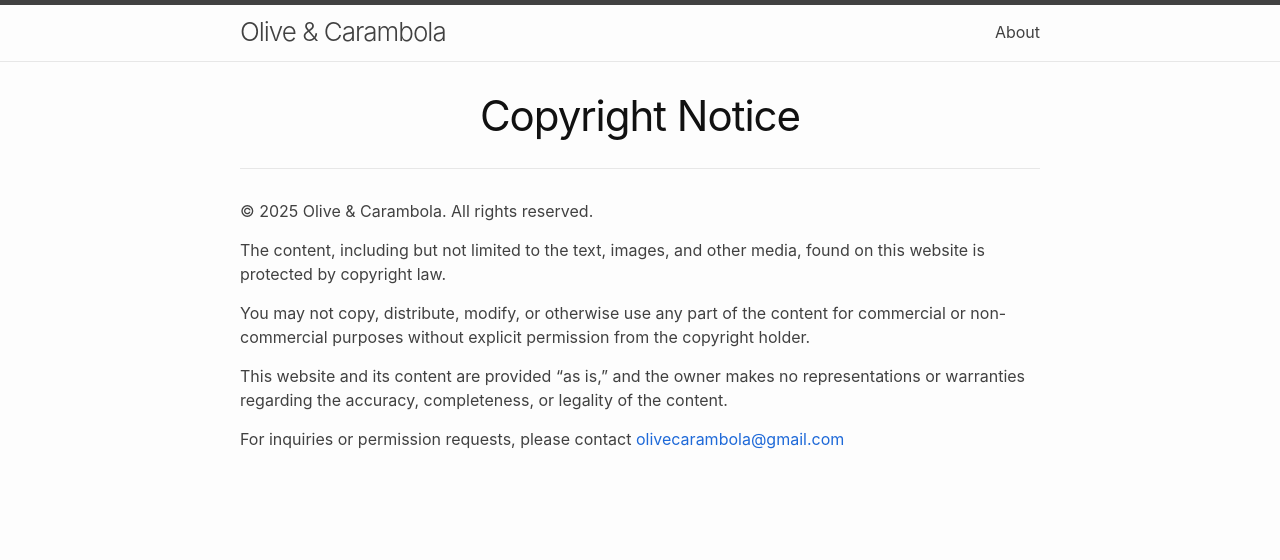
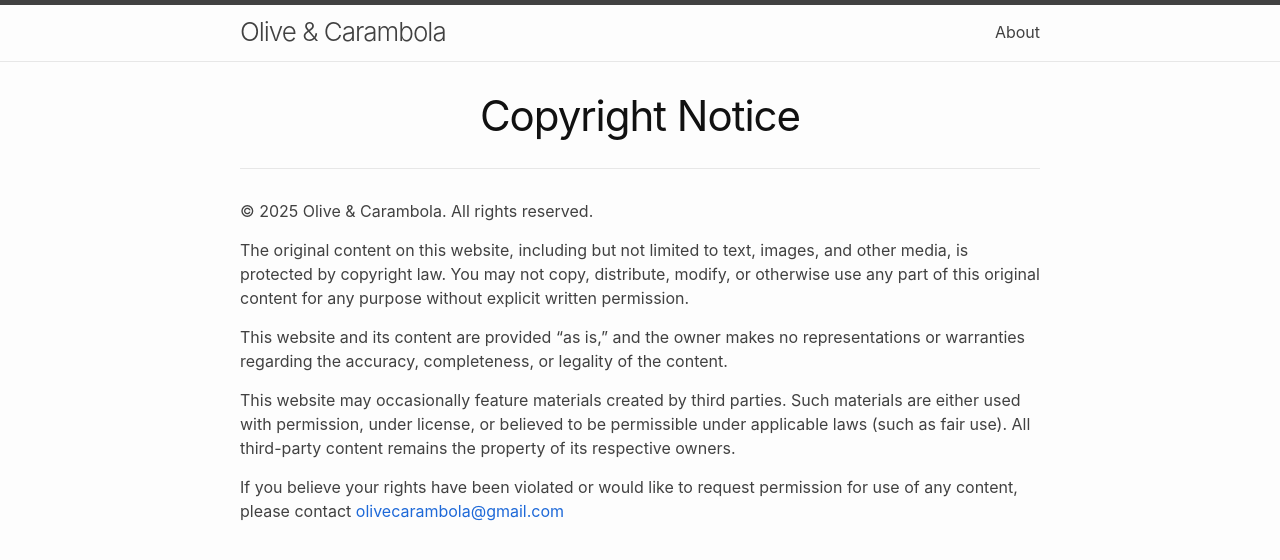
Before and after one commit to olivecarambola/coda, a Jekyll site: the page built from about.md, in a window 1280 px wide. Shown: the top 560 px of the page. Built offline with Jekyll 4.4.1, drawn with Linux system fonts in a browser that asks for light colours.

Commit message:
improve copyright text.md

```diff
--- a/about.md
+++ b/about.md
@@ -6,10 +6,10 @@ permalink: /about/
 
 &copy; 2025 Olive & Carambola. All rights reserved.
 
-The content, including but not limited to the text, images, and other media, found on this website is protected by copyright law.
-
-You may not copy, distribute, modify, or otherwise use any part of the content for commercial or non-commercial purposes without explicit permission from the copyright holder.
+The original content on this website, including but not limited to text, images, and other media, is protected by copyright law. You may not copy, distribute, modify, or otherwise use any part of this original content for any purpose without explicit written permission.
 
 This website and its content are provided "as is," and the owner makes no representations or warranties regarding the accuracy, completeness, or legality of the content.
 
-For inquiries or permission requests, please contact [olivecarambola@gmail.com](mailto:olivecarambola@gmail.com)
+This website may occasionally feature materials created by third parties. Such materials are either used with permission, under license, or believed to be permissible under applicable laws (such as fair use). All third-party content remains the property of its respective owners.
+
+If you believe your rights have been violated or would like to request permission for use of any content, please contact [olivecarambola@gmail.com](mailto:olivecarambola@gmail.com)
```
